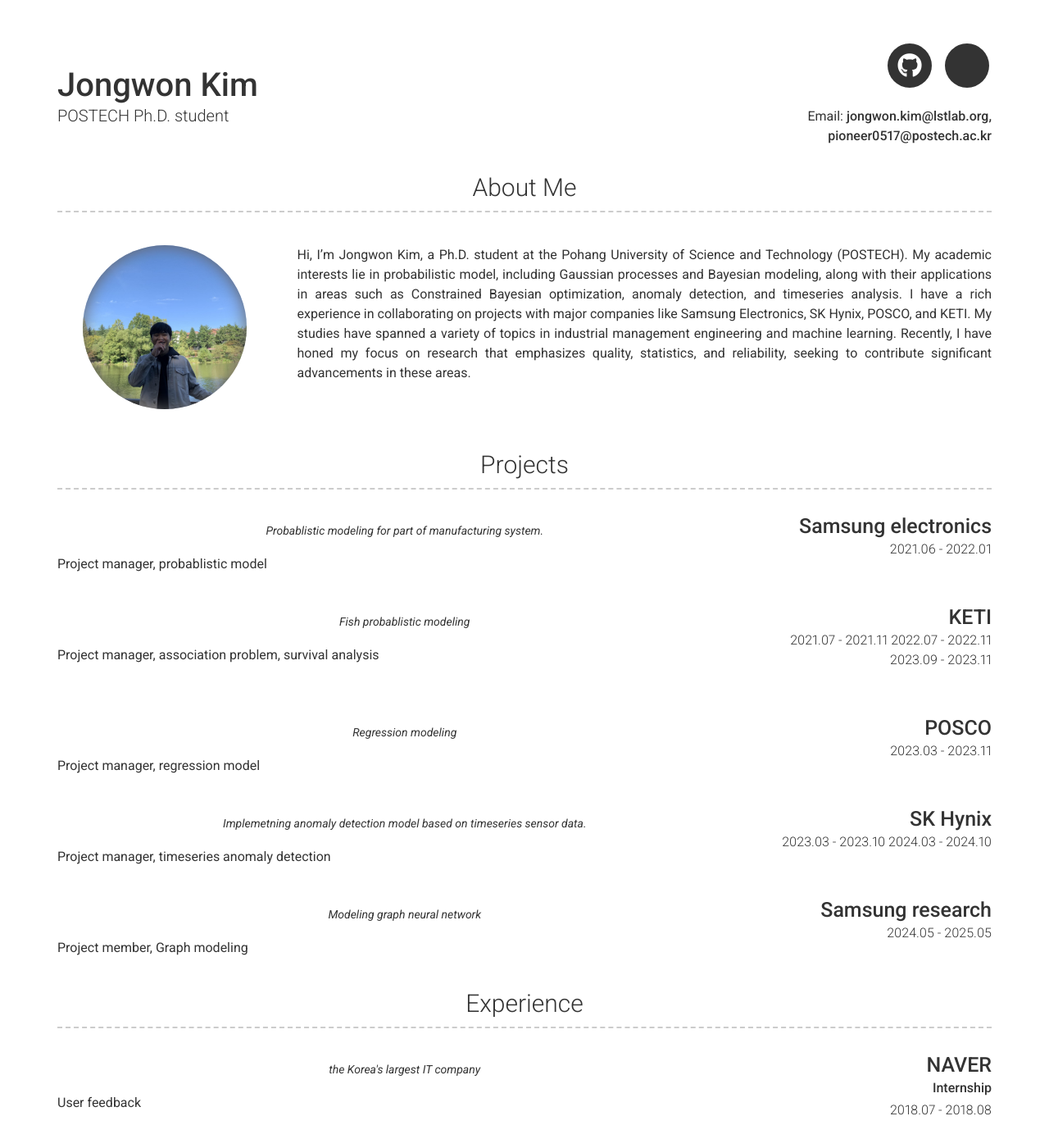
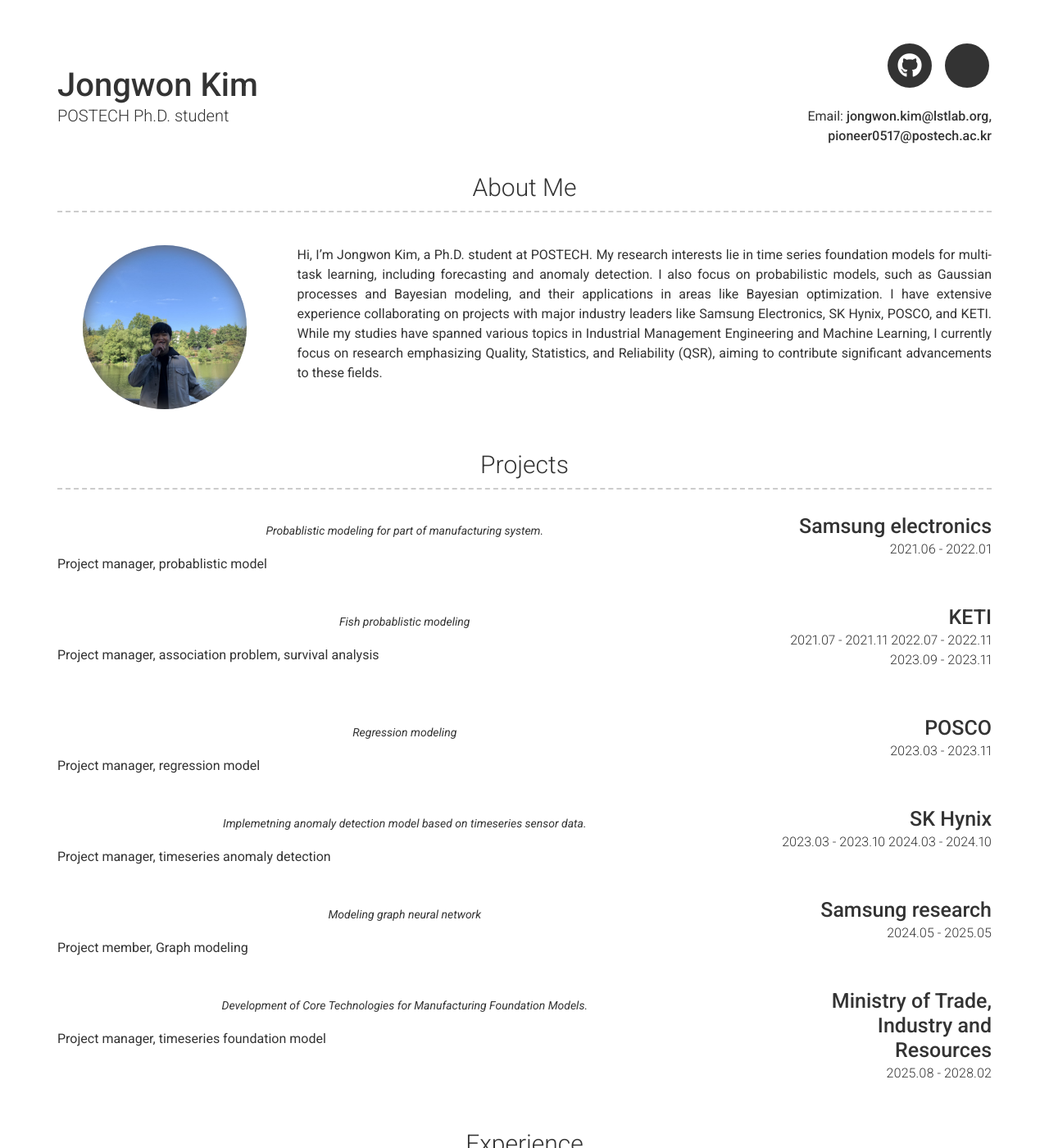
Before and after one commit to jongwonKim-1997/CV, a Jekyll site: the page built from index.md, in a window 1280 px wide and 1400 px high. Shown: the whole window at 82% size. Built offline with Jekyll 4.4.1, drawn with Linux system fonts in a browser that asks for light colours; nearby versions of some CDN libraries; some of the changed text lies outside the part shown.

Commit message:
Revise personal introduction and project entries
Updated about section and project details in _config.yml.

```diff
--- a/_config.yml
+++ b/_config.yml
@@ -48,7 +48,8 @@
 # about_title: About Me (Use this to override about section title)
 about_profile_image: images/jongwonkim.jpg
 about_content: | # this will include new lines to allow paragraphs
-  Hi, I'm Jongwon Kim, a Ph.D. student at the Pohang University of Science and Technology (POSTECH). My academic interests lie in probabilistic model, including Gaussian processes and Bayesian modeling, along with their applications in areas such as Constrained Bayesian optimization, anomaly detection, and timeseries analysis. I have a rich experience in collaborating on projects with major companies like Samsung Electronics, SK Hynix, POSCO, and KETI. My studies have spanned a variety of topics in industrial management engineering and machine learning. Recently, I have honed my focus on research that emphasizes quality, statistics, and reliability, seeking to contribute significant advancements in these areas.
+  Hi, I'm Jongwon Kim, a Ph.D. student at POSTECH. My research interests lie in time series foundation models for multi-task learning, including forecasting and anomaly detection. I also focus on probabilistic models, such as Gaussian processes and Bayesian modeling, and their applications in areas like Bayesian optimization. I have extensive experience collaborating on projects with major industry leaders like Samsung Electronics, SK Hynix, POSCO, and KETI. While my studies have spanned various topics in Industrial Management Engineering and Machine Learning, I currently focus on research emphasizing Quality, Statistics, and Reliability (QSR), aiming to contribute significant advancements to these fields.
+
 #  Write an awesome description about yourself here, this supports markdown, so you can add [links](http://foobar.com) and highlight things <mark>like this</mark>.
 
 #  You can even add paragraphs by using empty lines like this and add anything else [markdown](https://www.markdownguide.org/getting-started#what-is-markdown) supports such as
@@ -109,6 +110,16 @@
            Modeling graph neural network
         description: | # this will include new lines to allow paragraphs
           Project member, Graph modeling
+
+      - layout: right
+        title: Ministry of Trade, Industry and Resources
+        caption:
+          2025.08 - 2028.02
+        quote: >
+           Development of Core Technologies for Manufacturing Foundation Models.
+        description: | # this will include new lines to allow paragraphs
+          Project manager, timeseries foundation model
+
 
       #- layout: left
       #  border: weak  # Value of `weak` will display a weak border below this item. # Any
@@ -179,9 +190,13 @@
         sub_title:  Knowledge-Based Systems
         caption:  Kim, J., Lee.H.Y and Ko. Y. M.*
       - layout: top-right
+        title:  Complexity- and Statistics-Guided Anomaly Detection in Time Series Foundation Models
+        sub_title: International Conference on Learning Representations (ICLR)
+        caption: Kim, J., Ko, Y. M.*, Yoon, S., Kim, Y., Kim, S. I., Tae, J.
+      - layout: top-right
         title: Online surface temperature monitoring system for semiconductor automated test equipment using local Gaussian process
-        sub_title:  working
-        caption: Kim, J., Baik, S. M. Ko, Y. M.*
+        sub_title:  Submitted to IEEE Transactions on Semiconductor Manufacturing (Under minor revision)
+        caption: Kim, J., Baik, S. M., Yu, D., Kim, J., Ko, Y. M.*
   - title: Awards
     layout: list
     content:
```
